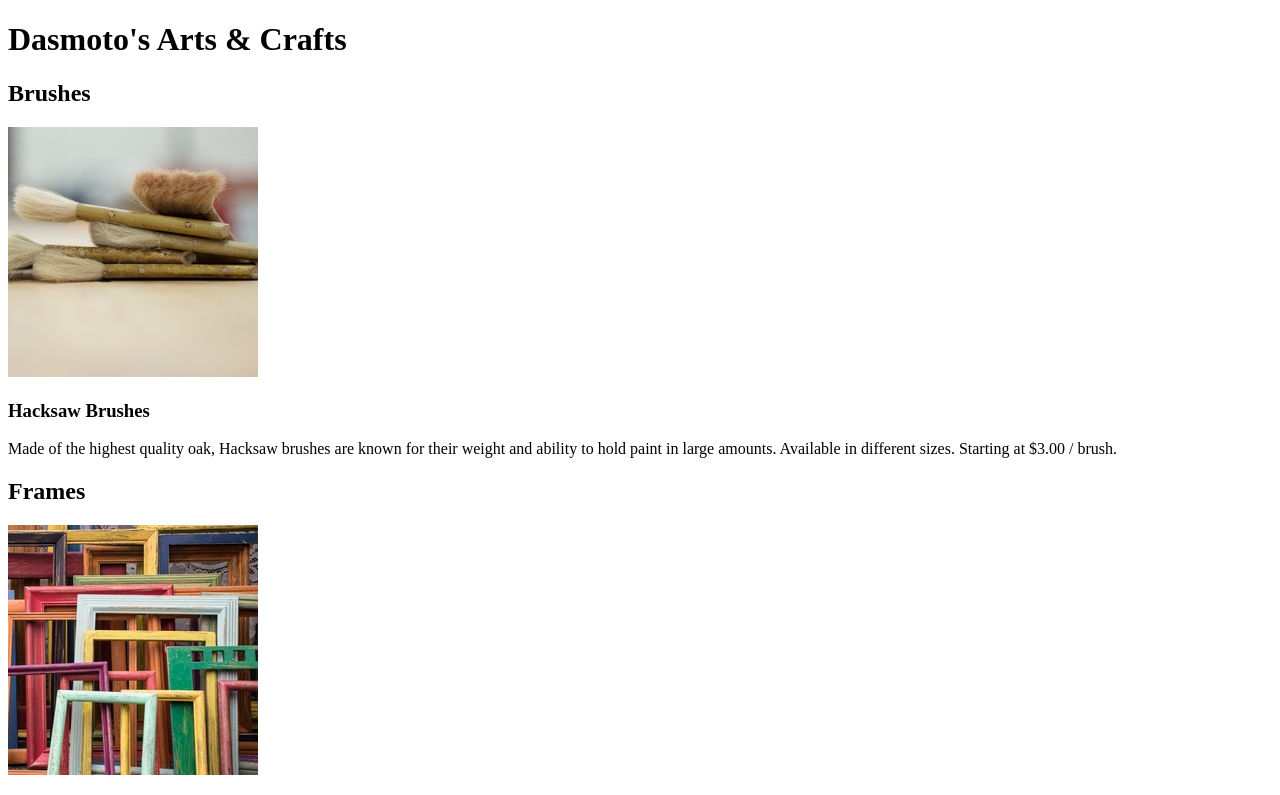
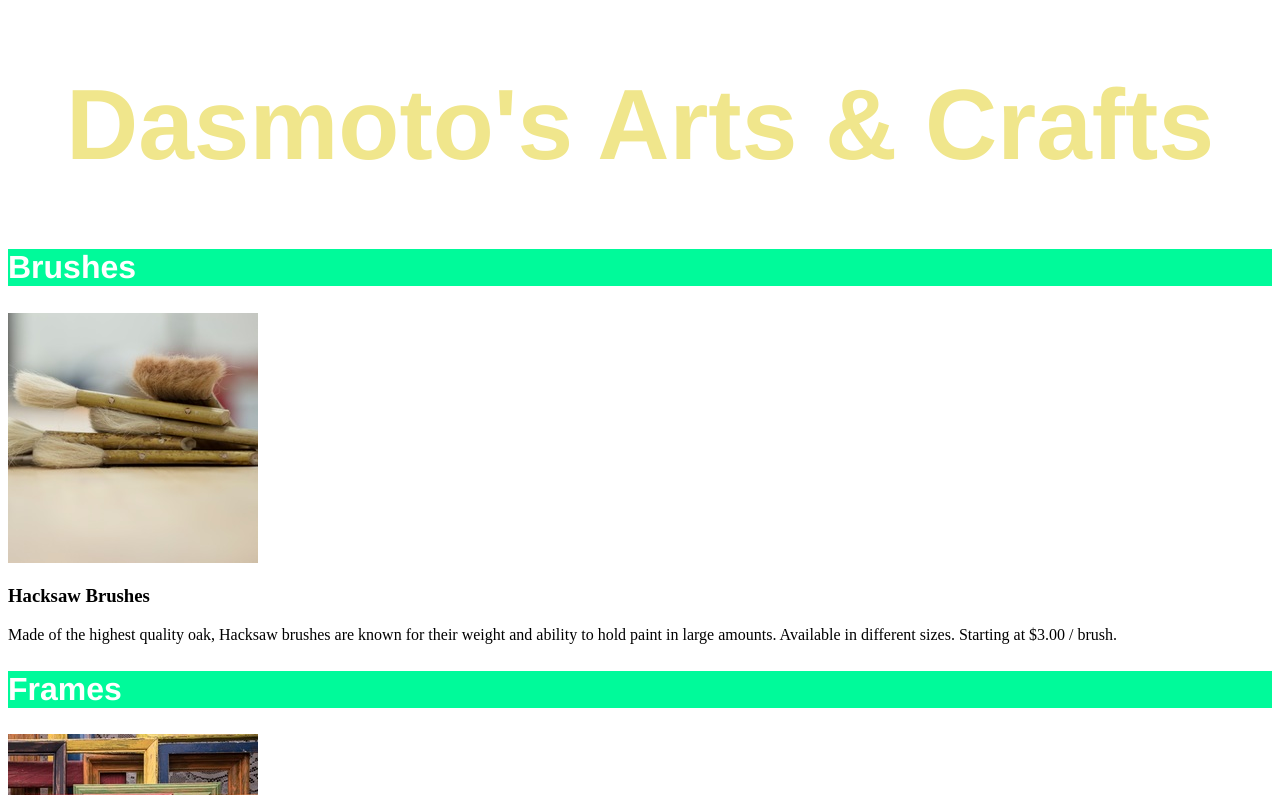
Before and after one commit to gosiast/Dasmoto-s-Arts---Crafts, a plain HTML site: page index.html in a window 1280 px wide. Shown: the top 795 px of the page. Drawn offline with Linux system fonts and the light colour scheme.

Commit message:
added styling to h1 and h2

```diff
--- a/index.html
+++ b/index.html
@@ -4,6 +4,7 @@
 		<meta charset="UTF-8" />
 		<meta http-equiv="X-UA-Compatible" content="IE=edge" />
 		<meta name="viewport" content="width=device-width, initial-scale=1.0" />
+		<link rel="stylesheet" href="/style.css" />
 		<title>Dasmoto's Arts & Crafts</title>
 	</head>
 	<body>
--- a/style.css
+++ b/style.css
@@ -0,0 +1,14 @@
+h1 {
+	font-family: Helvetica;
+	font-size: 100px;
+	font-weight: bold;
+	color: khaki;
+	text-align: center;
+}
+h2 {
+	font-family: Helvetica;
+	font-size: 32px;
+	font-weight: bold;
+	color: white;
+	background-color: mediumspringgreen;
+}
```
